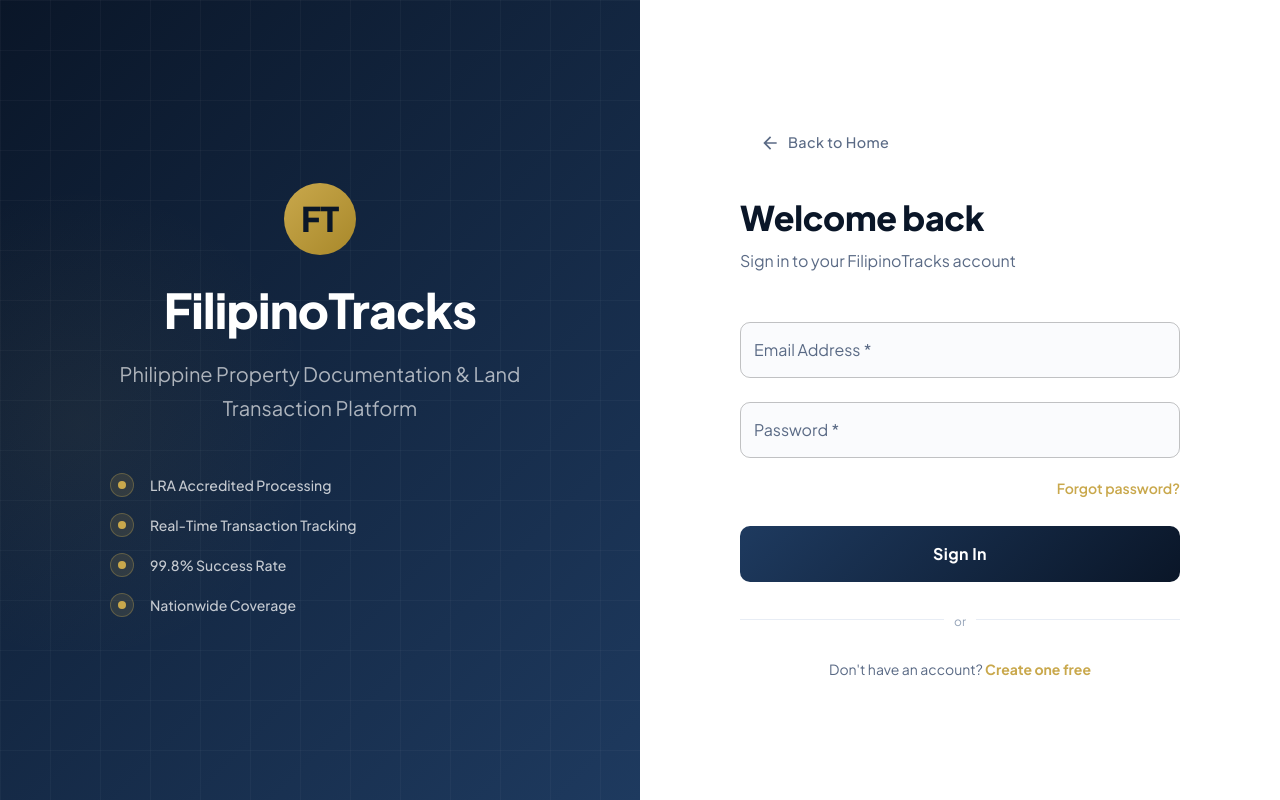
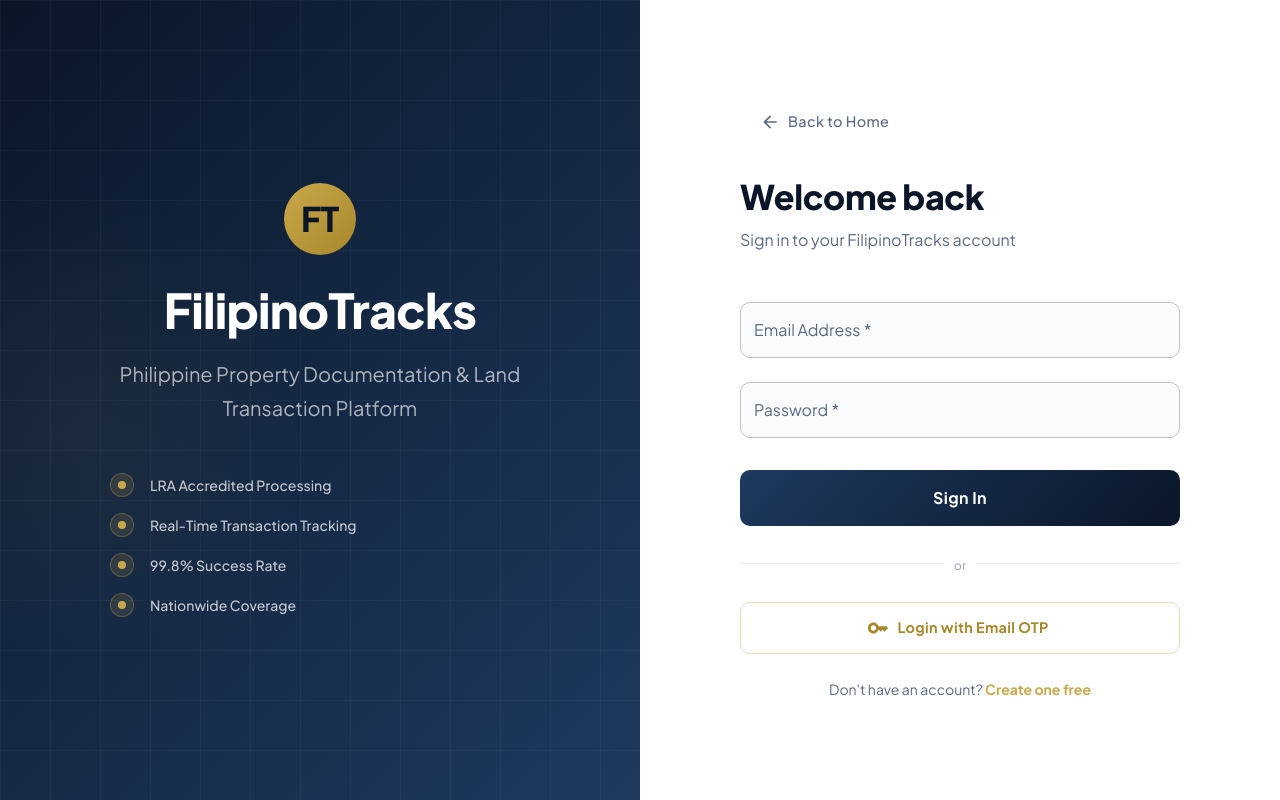
Before and after one commit to juliecor/filipinotracks-frontend, a React app: page /login in a window 1280 px wide. Built offline with nearby package versions, Linux system fonts and the light colour scheme; the HTML template or start-up script is replaced by a standard one.

Commit message:
add mailer

```diff
--- a/src/context/AuthContext.jsx
+++ b/src/context/AuthContext.jsx
@@ -40,8 +40,14 @@ export function AuthProvider({ children }) {
     setUser(updated)
   }
 
+  const setUserFromToken = (userData, token) => {
+    localStorage.setItem('token', token)
+    localStorage.setItem('user', JSON.stringify(userData))
+    setUser(userData)
+  }
+
   return (
-    <AuthContext.Provider value={{ user, loading, login, register, logout, hasRole, setUser: updateUser }}>
+    <AuthContext.Provider value={{ user, loading, login, register, logout, hasRole, setUser: updateUser, setUserFromToken }}>
       {children}
     </AuthContext.Provider>
   )
--- a/src/pages/auth/LoginPage.jsx
+++ b/src/pages/auth/LoginPage.jsx
@@ -2,43 +2,87 @@ import { useState } from 'react'
 import { useNavigate, Link } from 'react-router-dom'
 import {
   Box, Button, TextField, Typography, Alert, CircularProgress,
-  InputAdornment, IconButton, Divider, Chip,
+  InputAdornment, IconButton, Divider,
 } from '@mui/material'
-import { motion } from 'framer-motion'
+import { motion, AnimatePresence } from 'framer-motion'
 import EmailIcon from '@mui/icons-material/Email'
 import LockIcon from '@mui/icons-material/Lock'
 import VisibilityIcon from '@mui/icons-material/Visibility'
 import VisibilityOffIcon from '@mui/icons-material/VisibilityOff'
 import ArrowBackIcon from '@mui/icons-material/ArrowBack'
+import KeyIcon from '@mui/icons-material/Key'
 import { useAuth } from '../../context/AuthContext'
 import { NAVY, GOLD, NAVY_MID } from '../../theme/theme'
+import api from '../../api/axios'
+
+function redirectByRole(role, navigate) {
+  if (role === 'admin') navigate('/admin/dashboard')
+  else if (role === 'staff' || role === 'agent') navigate('/staff/dashboard')
+  else navigate('/portal/dashboard')
+}
 
 export default function LoginPage() {
-  const [form, setForm] = useState({ email: '', password: '' })
-  const [error, setError] = useState('')
-  const [loading, setLoading] = useState(false)
+  const [mode, setMode]         = useState('password') // 'password' | 'otp-send' | 'otp-verify'
+  const [form, setForm]         = useState({ email: '', password: '' })
+  const [otpEmail, setOtpEmail] = useState('')
+  const [otpCode, setOtpCode]   = useState('')
+  const [error, setError]       = useState('')
+  const [info, setInfo]         = useState('')
+  const [loading, setLoading]   = useState(false)
   const [showPass, setShowPass] = useState(false)
-  const { login } = useAuth()
+  const { login, setUserFromToken } = useAuth()
   const navigate = useNavigate()
 
   const set = (k) => (e) => setForm({ ...form, [k]: e.target.value })
 
-  const handleSubmit = async (e) => {
+  // ── Password login ──
+  const handlePasswordLogin = async (e) => {
     e.preventDefault()
     setError('')
     setLoading(true)
     try {
       const user = await login(form.email, form.password)
-      const role = user?.roles?.[0]?.name
-      if (role === 'admin') navigate('/admin/dashboard')
-      else if (role === 'staff') navigate('/staff/dashboard')
-      else navigate('/portal/dashboard')
+      redirectByRole(user?.roles?.[0]?.name, navigate)
     } catch (err) {
       setError(err.response?.data?.message || 'Invalid email or password.')
     } finally {
       setLoading(false)
     }
   }
+
+  // ── OTP: send code ──
+  const handleSendOtp = async (e) => {
+    e.preventDefault()
+    setError('')
+    setLoading(true)
+    try {
+      await api.post('/auth/otp/send', { email: otpEmail })
+      setInfo('A 6-digit code has been sent to your email.')
+      setMode('otp-verify')
+    } catch {
+      setError('Something went wrong. Please try again.')
+    } finally {
+      setLoading(false)
+    }
+  }
+
+  // ── OTP: verify code ──
+  const handleVerifyOtp = async (e) => {
+    e.preventDefault()
+    setError('')
+    setLoading(true)
+    try {
+      const { data } = await api.post('/auth/otp/verify', { email: otpEmail, code: otpCode })
+      setUserFromToken(data.user, data.token)
+      redirectByRole(data.user?.roles?.[0]?.name, navigate)
+    } catch (err) {
+      setError(err.response?.data?.message || 'Invalid or expired code.')
+    } finally {
+      setLoading(false)
+    }
+  }
+
+  const switchMode = (m) => { setError(''); setInfo(''); setMode(m) }
 
   return (
     <Box sx={{ minHeight: '100vh', display: 'flex' }}>
@@ -81,19 +125,16 @@ export default function LoginPage() {
             Back to Home
           </Button>
 
-          <motion.div initial={{ opacity: 0, y: 20 }} animate={{ opacity: 1, y: 0 }} transition={{ duration: 0.5 }}>
+          <AnimatePresence mode="wait">
+            {/* ── Password login ── */}
+            {mode === 'password' && (
+              <motion.div key="password" initial={{ opacity: 0, y: 20 }} animate={{ opacity: 1, y: 0 }} exit={{ opacity: 0, y: -20 }} transition={{ duration: 0.3 }}>
                 <Typography variant="h4" sx={{ color: NAVY, fontWeight: 800, mb: 1 }}>Welcome back</Typography>
-            <Typography variant="body1" sx={{ color: '#5A6A85', mb: 4 }}>
-              Sign in to your FilipinoTracks account
-            </Typography>
+                <Typography variant="body1" sx={{ color: '#5A6A85', mb: 4 }}>Sign in to your FilipinoTracks account</Typography>
 
-            {error && (
-              <motion.div initial={{ opacity: 0, scale: 0.95 }} animate={{ opacity: 1, scale: 1 }}>
-                <Alert severity="error" sx={{ mb: 3, borderRadius: 2 }}>{error}</Alert>
-              </motion.div>
-            )}
+                {error && <Alert severity="error" sx={{ mb: 3, borderRadius: 2 }}>{error}</Alert>}
 
-            <Box component="form" onSubmit={handleSubmit}>
+                <Box component="form" onSubmit={handlePasswordLogin}>
                   <TextField
                     label="Email Address" type="email" fullWidth margin="normal" required
                     value={form.email} onChange={set('email')}
@@ -113,24 +154,107 @@ export default function LoginPage() {
                       ),
                     }}
                   />
-              <Box sx={{ textAlign: 'right', mt: 1, mb: 3 }}>
-                <Link to="/forgot-password" style={{ color: GOLD, fontSize: '0.875rem', fontWeight: 600, textDecoration: 'none' }}>
-                  Forgot password?
-                </Link>
-              </Box>
                   <Button type="submit" fullWidth variant="contained" size="large" disabled={loading}
-                sx={{ py: 1.8, fontSize: '1rem', fontWeight: 700, background: `linear-gradient(135deg, ${NAVY_MID} 0%, ${NAVY} 100%)` }}>
+                    sx={{ mt: 3, py: 1.8, fontSize: '1rem', fontWeight: 700, background: `linear-gradient(135deg, ${NAVY_MID} 0%, ${NAVY} 100%)` }}>
                     {loading ? <CircularProgress size={24} color="inherit" /> : 'Sign In'}
                   </Button>
                 </Box>
 
                 <Divider sx={{ my: 3 }}><Typography variant="caption" sx={{ color: '#94A3B8' }}>or</Typography></Divider>
 
-            <Typography variant="body2" sx={{ textAlign: 'center', color: '#5A6A85' }}>
+                <Button fullWidth variant="outlined" size="large" startIcon={<KeyIcon />}
+                  onClick={() => switchMode('otp-send')}
+                  sx={{ py: 1.6, fontWeight: 700, borderColor: `${GOLD}60`, color: '#A8882A',
+                    '&:hover': { borderColor: GOLD, bgcolor: `${GOLD}08` } }}>
+                  Login with Email OTP
+                </Button>
+
+                <Typography variant="body2" sx={{ textAlign: 'center', color: '#5A6A85', mt: 3 }}>
                   Don't have an account?{' '}
                   <Link to="/register" style={{ color: GOLD, fontWeight: 700, textDecoration: 'none' }}>Create one free</Link>
                 </Typography>
               </motion.div>
+            )}
+
+            {/* ── OTP: enter email ── */}
+            {mode === 'otp-send' && (
+              <motion.div key="otp-send" initial={{ opacity: 0, y: 20 }} animate={{ opacity: 1, y: 0 }} exit={{ opacity: 0, y: -20 }} transition={{ duration: 0.3 }}>
+                <Box sx={{ display: 'flex', alignItems: 'center', gap: 1.5, mb: 1 }}>
+                  <Box sx={{ width: 44, height: 44, borderRadius: 2, background: `linear-gradient(135deg, ${GOLD} 0%, #A8882A 100%)`, display: 'flex', alignItems: 'center', justifyContent: 'center' }}>
+                    <KeyIcon sx={{ color: NAVY, fontSize: 22 }} />
+                  </Box>
+                  <Typography variant="h5" sx={{ color: NAVY, fontWeight: 800 }}>Login with OTP</Typography>
+                </Box>
+                <Typography variant="body1" sx={{ color: '#5A6A85', mb: 4 }}>
+                  Enter your registered email and we'll send you a 6-digit login code.
+                </Typography>
+
+                {error && <Alert severity="error" sx={{ mb: 3, borderRadius: 2 }}>{error}</Alert>}
+
+                <Box component="form" onSubmit={handleSendOtp}>
+                  <TextField
+                    label="Registered Email Address" type="email" fullWidth required
+                    value={otpEmail} onChange={e => setOtpEmail(e.target.value)}
+                    InputProps={{ startAdornment: <InputAdornment position="start"><EmailIcon sx={{ color: '#94A3B8', fontSize: 20 }} /></InputAdornment> }}
+                  />
+                  <Button type="submit" fullWidth variant="contained" size="large" disabled={loading}
+                    sx={{ mt: 3, py: 1.8, fontSize: '1rem', fontWeight: 700, background: `linear-gradient(135deg, ${GOLD} 0%, #A8882A 100%)`, color: NAVY }}>
+                    {loading ? <CircularProgress size={24} color="inherit" /> : 'Send Login Code'}
+                  </Button>
+                </Box>
+
+                <Button fullWidth onClick={() => switchMode('password')} startIcon={<ArrowBackIcon />}
+                  sx={{ mt: 2, color: '#64748B', fontWeight: 600 }}>
+                  Back to Password Login
+                </Button>
+              </motion.div>
+            )}
+
+            {/* ── OTP: enter code ── */}
+            {mode === 'otp-verify' && (
+              <motion.div key="otp-verify" initial={{ opacity: 0, y: 20 }} animate={{ opacity: 1, y: 0 }} exit={{ opacity: 0, y: -20 }} transition={{ duration: 0.3 }}>
+                <Box sx={{ display: 'flex', alignItems: 'center', gap: 1.5, mb: 1 }}>
+                  <Box sx={{ width: 44, height: 44, borderRadius: 2, background: `linear-gradient(135deg, ${GOLD} 0%, #A8882A 100%)`, display: 'flex', alignItems: 'center', justifyContent: 'center' }}>
+                    <KeyIcon sx={{ color: NAVY, fontSize: 22 }} />
+                  </Box>
+                  <Typography variant="h5" sx={{ color: NAVY, fontWeight: 800 }}>Enter Your Code</Typography>
+                </Box>
+                <Typography variant="body1" sx={{ color: '#5A6A85', mb: 1 }}>
+                  We sent a 6-digit code to:
+                </Typography>
+                <Typography variant="body1" sx={{ color: NAVY, fontWeight: 700, mb: 4 }}>{otpEmail}</Typography>
+
+                {info && <Alert severity="success" sx={{ mb: 3, borderRadius: 2 }}>{info}</Alert>}
+                {error && <Alert severity="error" sx={{ mb: 3, borderRadius: 2 }}>{error}</Alert>}
+
+                <Box component="form" onSubmit={handleVerifyOtp}>
+                  <TextField
+                    label="6-Digit Code" fullWidth required
+                    value={otpCode}
+                    onChange={e => setOtpCode(e.target.value.replace(/\D/g, '').slice(0, 6))}
+                    inputProps={{ maxLength: 6, style: { fontSize: '2rem', fontWeight: 800, letterSpacing: '0.5em', textAlign: 'center', fontFamily: 'monospace' } }}
+                    sx={{ '& .MuiOutlinedInput-root': { borderRadius: 2 } }}
+                  />
+                  <Button type="submit" fullWidth variant="contained" size="large"
+                    disabled={loading || otpCode.length !== 6}
+                    sx={{ mt: 3, py: 1.8, fontSize: '1rem', fontWeight: 700, background: `linear-gradient(135deg, ${GOLD} 0%, #A8882A 100%)`, color: NAVY }}>
+                    {loading ? <CircularProgress size={24} color="inherit" /> : 'Verify & Sign In'}
+                  </Button>
+                </Box>
+
+                <Box sx={{ display: 'flex', justifyContent: 'space-between', mt: 2 }}>
+                  <Button onClick={() => switchMode('otp-send')} startIcon={<ArrowBackIcon />}
+                    sx={{ color: '#64748B', fontWeight: 600 }}>
+                    Change Email
+                  </Button>
+                  <Button onClick={handleSendOtp} disabled={loading}
+                    sx={{ color: GOLD, fontWeight: 700 }}>
+                    Resend Code
+                  </Button>
+                </Box>
+              </motion.div>
+            )}
+          </AnimatePresence>
         </Box>
       </Box>
     </Box>
```
Lines whose indentation alone changed are shown as unchanged.
